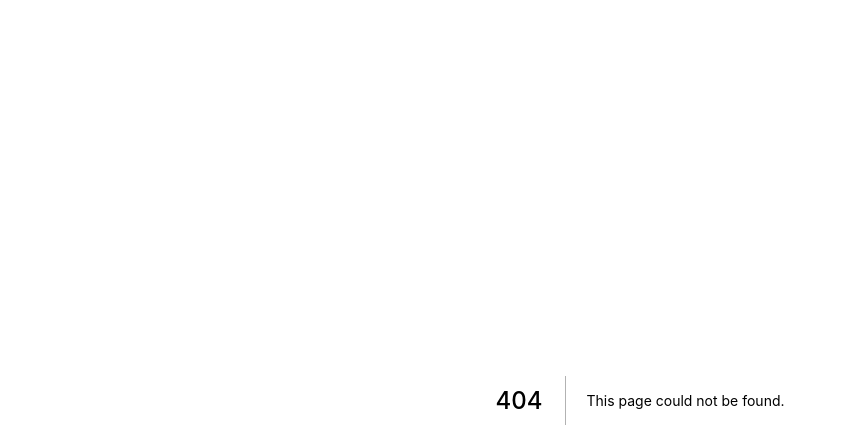
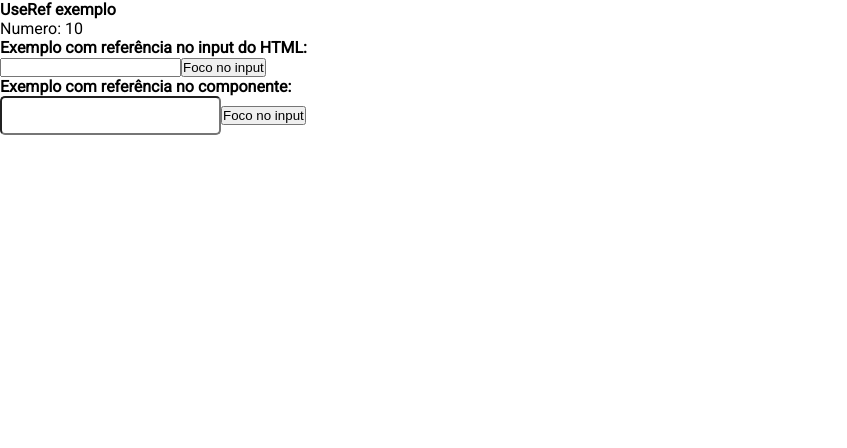
Before and after one commit to MarcosPassos-git/growth-reactjs-revisao, a Next.js app: page /useref in a window 1280 px wide. Before the commit this address had no page. Shown: the top 448 px of the page, without its empty margins (0-847 px from the left). Built offline with nearby package versions, Linux system fonts and the light colour scheme.

Commit message:
Criado exemplo com useRef

```diff
--- /dev/null
+++ b/pages/useref.jsx
@@ -0,0 +1,31 @@
+import { useRef } from "react"
+import Input from '../src/components/input/input'
+
+export default function UseRefPage() {
+    const numero = useRef(10)
+    const inputRef = useRef(null)
+    const componentInputRef = useRef(null)
+
+    const handleButtonFocus = () => {
+        inputRef.current.focus()
+    }
+
+    return (
+        <>
+            <div>
+                <h4>UseRef exemplo</h4>
+                <p>Numero: {numero.current}</p>
+            </div>
+            <div>
+                <h4>Exemplo com referência no input do HTML: </h4>
+                <input type="text" ref={inputRef}/>
+                <button onClick={handleButtonFocus}>Foco no input</button>
+            </div>
+            <div>
+                <h4>Exemplo com referência no componente:</h4>
+                <Input type="text" ref={componentInputRef}/>
+                <button onClick={() => componentInputRef.current.focus()}>Foco no input</button>
+            </div>
+        </>
+    )
+}
--- a/src/components/input/input.jsx
+++ b/src/components/input/input.jsx
@@ -1,3 +1,5 @@
+import { forwardRef } from "react"
+
 import styled from "styled-components"
 
 const StyledInput = styled.input`
@@ -5,6 +7,10 @@
     border-radius: 5px;
 `
 
-export default function Input(props) {
-    return <StyledInput {...props} />
-}
+const Input = forwardRef((props, ref) => {
+    return <StyledInput {...props} ref={ref}/>
+})
+
+Input.displayName = 'Input'
+
+export default Input
```
